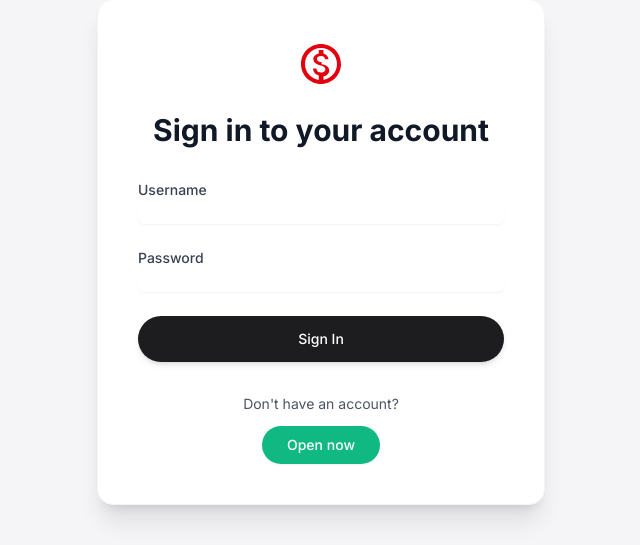
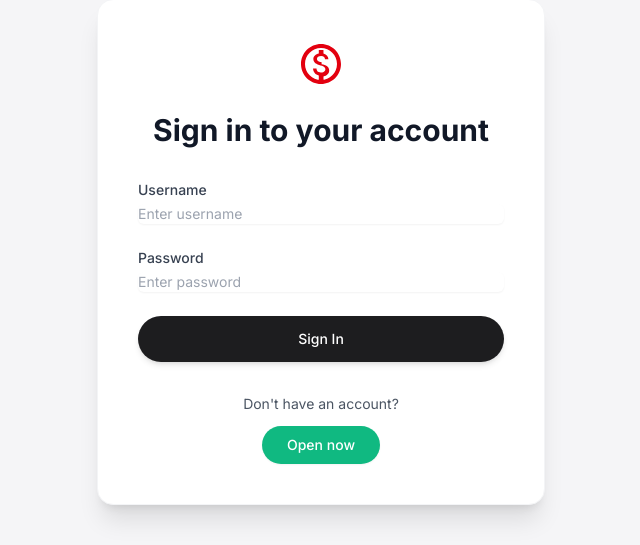
Before and after one commit to basilstb/apple-bank-project, a Django app: page /login/ in a window 1280 px wide. Shown: the part 146-691 px from the top of the page, without its empty margins (319-959 px from the left). Run offline with Django 5.2, Linux system fonts and the light colour scheme; some libraries are stand-ins or nearby versions.

Commit message:
Add placeholders to login inputs

```diff
--- a/banking/templates/banking/login.html
+++ b/banking/templates/banking/login.html
@@ -21,7 +21,7 @@
 
             <div>
                 <label for="id_username" class="block text-sm font-medium text-gray-700">Username</label>
-                <input type="text" name="username" id="id_username" required
+                <input type="text" name="username" id="id_username" required placeholder="Enter username"
                     class="mt-1 block w-full rounded-md border-gray-300 shadow-sm focus:border-apple-dark focus:ring-apple-dark sm:text-sm">
                 {% if form.username.errors %}
                 <p class="text-red-500 text-xs mt-1">{{ form.username.errors.0 }}</p>
@@ -30,7 +30,7 @@
 
             <div>
                 <label for="id_password" class="block text-sm font-medium text-gray-700">Password</label>
-                <input type="password" name="password" id="id_password" required
+                <input type="password" name="password" id="id_password" required placeholder="Enter password"
                     class="mt-1 block w-full rounded-md border-gray-300 shadow-sm focus:border-apple-dark focus:ring-apple-dark sm:text-sm">
                 {% if form.password.errors %}
                 <p class="text-red-500 text-xs mt-1">{{ form.password.errors.0 }}</p>
```
